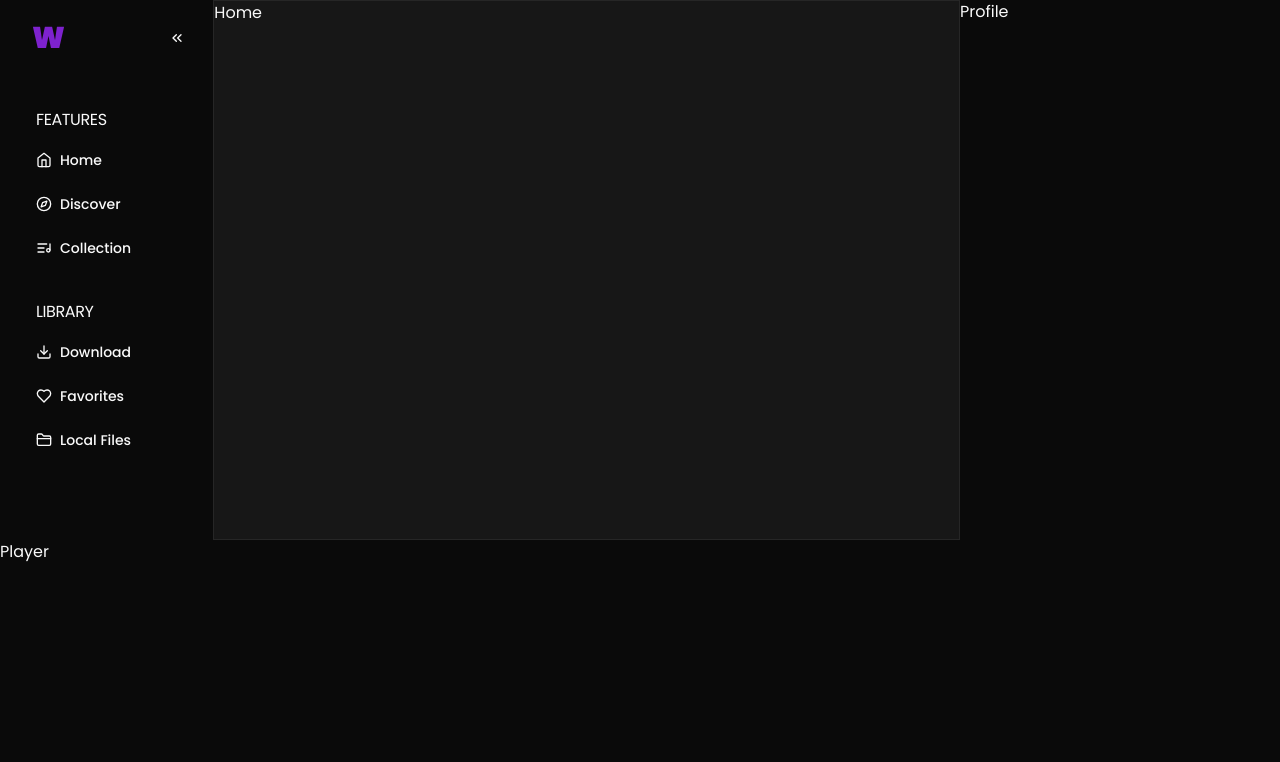
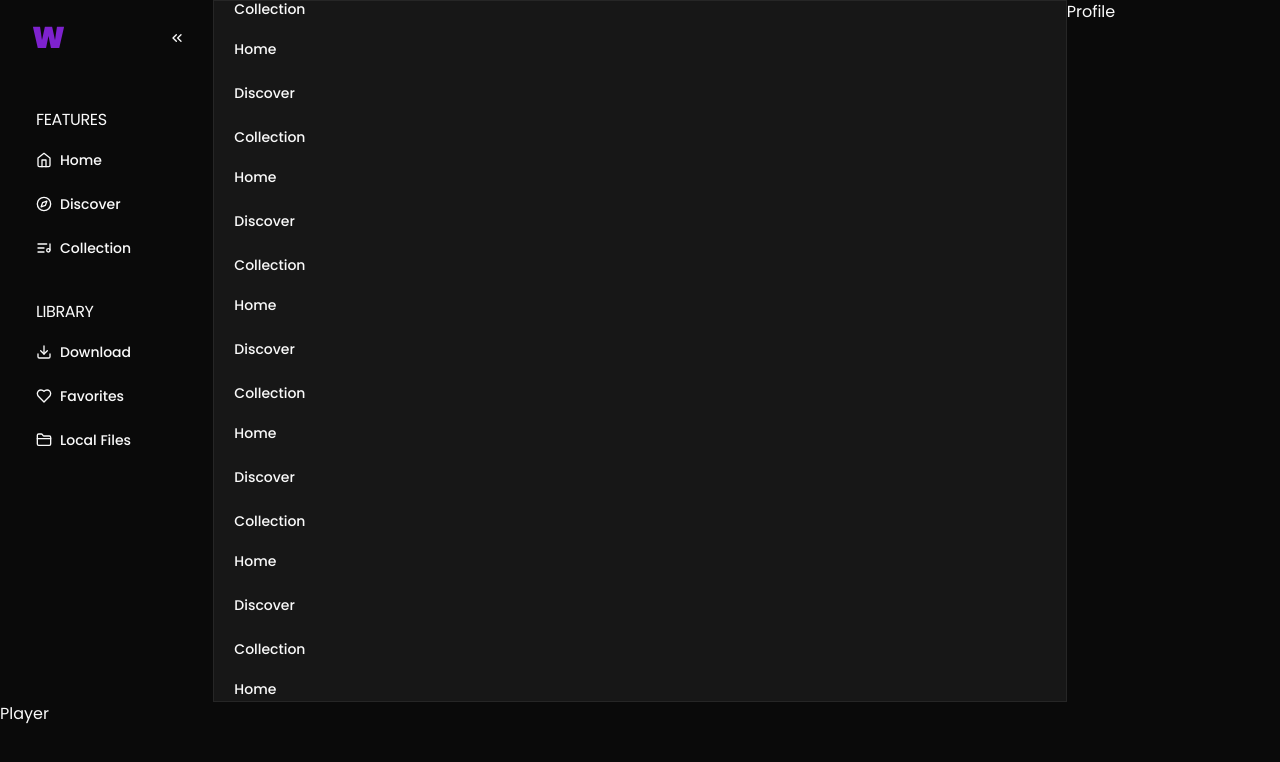
Before and after one commit to shaikahmadnawaz/music-streaming, a Next.js app: page / in a window 1280 px wide. Shown: the top 762 px of the page. Built offline with nearby package versions, Linux system fonts and the light colour scheme.

Commit message:
update: home content scroll

```diff
--- a/app/page.tsx
+++ b/app/page.tsx
@@ -1,11 +1,156 @@
 import Profile from "@/components/Profile";
 import Sidebar from "@/components/Sidebar";
+import { Button } from "@/components/ui/button";
+import { ScrollArea } from "@/components/ui/scroll-area";
 
 export default function Home() {
   return (
     <main className="grid lg:grid-cols-12">
       <Sidebar />
-      <section className="lg:border lg:col-span-7 bg-neutral-900">Home</section>
+      <section className="lg:border lg:col-span-8 bg-neutral-900">
+        <ScrollArea className="h-screen -mt-[100px] px-1">
+          <div className="space-y-1">
+            <Button
+              variant="ghost"
+              className="w-full hover:text-blue-600 hover:bg-transparent justify-start"
+            >
+              Home
+            </Button>
+            <Button
+              variant="ghost"
+              className="w-full hover:text-blue-600 hover:bg-transparent justify-start"
+            >
+              Discover
+            </Button>
+            <Button
+              variant="ghost"
+              className="w-full hover:text-blue-600 hover:bg-transparent justify-start"
+            >
+              Collection
+            </Button>
+          </div>
+          <div className="space-y-1">
+            <Button
+              variant="ghost"
+              className="w-full hover:text-blue-600 hover:bg-transparent justify-start"
+            >
+              Home
+            </Button>
+            <Button
+              variant="ghost"
+              className="w-full hover:text-blue-600 hover:bg-transparent justify-start"
+            >
+              Discover
+            </Button>
+            <Button
+              variant="ghost"
+              className="w-full hover:text-blue-600 hover:bg-transparent justify-start"
+            >
+              Collection
+            </Button>
+          </div>
+          <div className="space-y-1">
+            <Button
+              variant="ghost"
+              className="w-full hover:text-blue-600 hover:bg-transparent justify-start"
+            >
+              Home
+            </Button>
+            <Button
+              variant="ghost"
+              className="w-full hover:text-blue-600 hover:bg-transparent justify-start"
+            >
+              Discover
+            </Button>
+            <Button
+              variant="ghost"
+              className="w-full hover:text-blue-600 hover:bg-transparent justify-start"
+            >
+              Collection
+            </Button>
+          </div>
+          <div className="space-y-1">
+            <Button
+              variant="ghost"
+              className="w-full hover:text-blue-600 hover:bg-transparent justify-start"
+            >
+              Home
+            </Button>
+            <Button
+              variant="ghost"
+              className="w-full hover:text-blue-600 hover:bg-transparent justify-start"
+            >
+              Discover
+            </Button>
+            <Button
+              variant="ghost"
+              className="w-full hover:text-blue-600 hover:bg-transparent justify-start"
+            >
+              Collection
+            </Button>
+          </div>
+          <div className="space-y-1">
+            <Button
+              variant="ghost"
+              className="w-full hover:text-blue-600 hover:bg-transparent justify-start"
+            >
+              Home
+            </Button>
+            <Button
+              variant="ghost"
+              className="w-full hover:text-blue-600 hover:bg-transparent justify-start"
+            >
+              Discover
+            </Button>
+            <Button
+              variant="ghost"
+              className="w-full hover:text-blue-600 hover:bg-transparent justify-start"
+            >
+              Collection
+            </Button>
+          </div>
+          <div className="space-y-1">
+            <Button
+              variant="ghost"
+              className="w-full hover:text-blue-600 hover:bg-transparent justify-start"
+            >
+              Home
+            </Button>
+            <Button
+              variant="ghost"
+              className="w-full hover:text-blue-600 hover:bg-transparent justify-start"
+            >
+              Discover
+            </Button>
+            <Button
+              variant="ghost"
+              className="w-full hover:text-blue-600 hover:bg-transparent justify-start"
+            >
+              Collection
+            </Button>
+          </div>
+          <div className="space-y-1">
+            <Button
+              variant="ghost"
+              className="w-full hover:text-blue-600 hover:bg-transparent justify-start"
+            >
+              Home
+            </Button>
+            <Button
+              variant="ghost"
+              className="w-full hover:text-blue-600 hover:bg-transparent justify-start"
+            >
+              Discover
+            </Button>
+            <Button
+              variant="ghost"
+              className="w-full hover:text-blue-600 hover:bg-transparent justify-start"
+            >
+              Collection
+            </Button>
+          </div>
+        </ScrollArea>
+      </section>
       <Profile />
     </main>
   );
--- a/components/Player.tsx
+++ b/components/Player.tsx
@@ -1,5 +1,5 @@
 const Player = () => {
-  return <div>Player</div>;
+  return <div className="h-[100px]">Player</div>;
 };
 
 export default Player;
--- a/components/Profile.tsx
+++ b/components/Profile.tsx
@@ -1,5 +1,5 @@
 const Profile = () => {
-  return <section className="lg:col-span-3">Profile</section>;
+  return <section className="lg:col-span-2">Profile</section>;
 };
 
 export default Profile;
```
